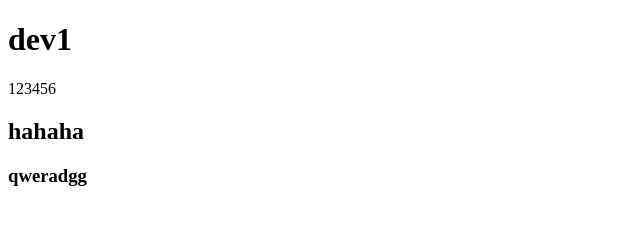
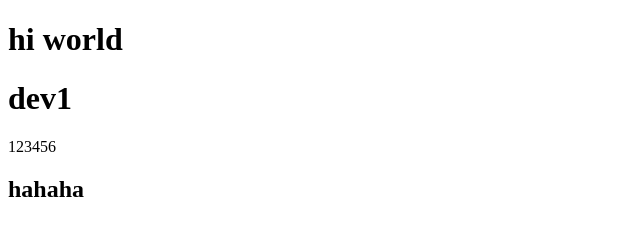
Before and after one commit to lilysyuan/git_a, a plain HTML site: page index.html in a window 1280 px wide. Shown: the whole page, without its empty margins (0-640 px from the left). Drawn offline with Linux system fonts and the light colour scheme.

Commit message:
add world

```diff
--- a/index.html
+++ b/index.html
@@ -6,10 +6,9 @@
     <title>Document</title>
 </head>
 <body>
+    <h1>hi world</h1>
     <h1>dev1</h1>
     <p>123456</p>
     <h2>hahaha</h2>
-    <h3>qweradgg</h3>
-
 </body>
 </html>
```
